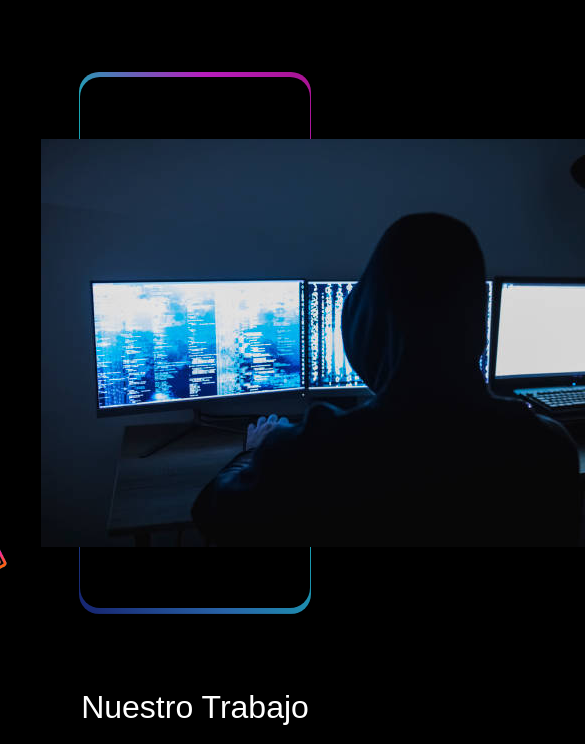
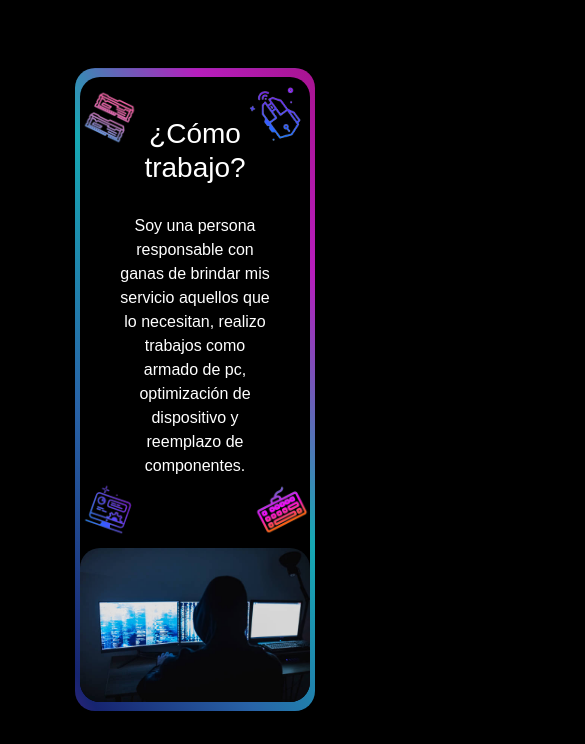
Before and after one commit to JuliTCastillo/SoporteTecnico_JulietaCastillo, a plain HTML site: page index.html in a window 390 px wide. Shown: the part 476-1220 px from the top of the page, 585 px wide, since content can reach past the window. Drawn offline with nearby package versions, Linux system fonts and the light colour scheme; grey boxes are pictures that could not be loaded.

Commit message:
juste de responsive

```diff
--- a/estilo/style.css
+++ b/estilo/style.css
@@ -159,35 +159,36 @@ h1 {
     /*¿A qué nos dedicamos?*/
     .divContenido {
         display: flex;
+        justify-content: center;
+        align-items: center;
         border-radius: 20px;
         margin: 80px 80px 80px 80px;
         background-color: black;
-        display: flex;
         position: relative;
-        /* fondo de colores atras*/
-        align-items: center;
-        /*centramos elementos*/
-        justify-content: center;
     }
     .centrarContenido {
-        padding: 70px;
-        position: relative;
+        display: grid;
+        grid-template-columns: auto auto;
     }
     .divContenido::before {
         content: '';
         position: absolute;
         border-radius: 20px;
         width: calc(98% + 3%); /*tamaño de luces derecha e izquierda*/
-        height: calc(98% + 4%); /*tamaño de luces arriba y abajo*/
+        height: calc(98% + 5%); /*tamaño de luces arriba y abajo*/
         z-index: -1; /*Las luces que colocan atras*/
         background-image: linear-gradient(60deg, #2600ff, #4e2172, #a224b3, #162470, #2863a7, #16a8b3, #b71ebd, #a31083);
         background-size: 300%;
         animation: animate_bg 15s infinite; /*Tiempo de animación*/
     }
+    .divPresentacion{
+        padding: 70px;
+        position: relative;
+    }
     .imgPerfil{
         border-bottom-right-radius: 20px;
         border-top-right-radius: 20px;
-        margin-left: 10px;
+        width: 100%;
     }
 
     .textoCentrado {
@@ -483,6 +484,7 @@ h1 {
     /*ICONO REDES SOCIALES*/
     .divIconoRS {
         display: flex;
+        justify-content: space-between;
     }
 
     .iconoRS {
@@ -513,6 +515,20 @@ h1 {
     }
 
 @media screen and (max-width: 1200px) {
+    .divContenido::before {
+        width: calc(98% + 6%); /*tamaño de luces derecha e izquierda*/
+    }
+    .centrarContenido {
+        grid-template-columns: auto;
+    }
+    .imgPerfil{
+        border-radius: 20px;
+    }
+    .perfil{
+        display: flex;
+        justify-content: center;
+        align-items: center;
+    }
     .divflex {
         display: flex;
         justify-content: center;
@@ -673,4 +689,21 @@ h1 {
         top: 100px;
         right: 20px;
     }
+    .divPresentacion{
+        padding: 40px;
+    }
+    .iconoLogo{
+        width: 60px;
+    }
+    #icono1, #icono3{
+        left: 0;
+    }
+    #icono2{
+        top: -10px;
+        right: -15px;
+        width: 90px;
+    }
+    #icono4{
+        right: 0px;
+    }
 }
--- a/index.html
+++ b/index.html
@@ -57,17 +57,23 @@
         </section>
         <section class="divContenido">
             <div class="centrarContenido">
+                <div class="divPresentacion">
+                    <div class="texto">
                         <img class="iconoLogo" id="icono1" src="imagen/ram.png" alt="icono ram">
                         <img id="icono2" src="imagen/mouse.png" alt="icono mouse">
                         <img class="iconoLogo" id="icono3" src="imagen/monitor.png" alt="icono monitor">
                         <img class="iconoLogo" id="icono4" src="imagen/teclado.png" alt="icono teclado">
                         <div class="textoCentrado">
-                    <h3>¿Cómo trabajamos?</h3>
-                    <p>Soy una persona responsable con ganas de brindar mis servicio aquellos que lo necesitan, realizo trabajos como armado de pc, optimización de dispositivo y reemplazo de componentes.</p>
+                            <h3>¿Cómo trabajo?</h3>
+                            <p>Soy una persona responsable con ganas de brindar mis servicio aquellos que lo necesitan,
+                                realizo trabajos como armado de pc, optimización de dispositivo y reemplazo de
+                                componentes.</p>
                         </div>
                     </div>
-            <div>
+                </div>
+                <div class="perfil">
                     <img class="imgPerfil" src="imagen/perfil.jpg" alt="Persona">
+                </div>
             </div>
         </section>
         <section class="scNuestroTrabajo">
```
Lines whose indentation alone changed are shown as unchanged.
